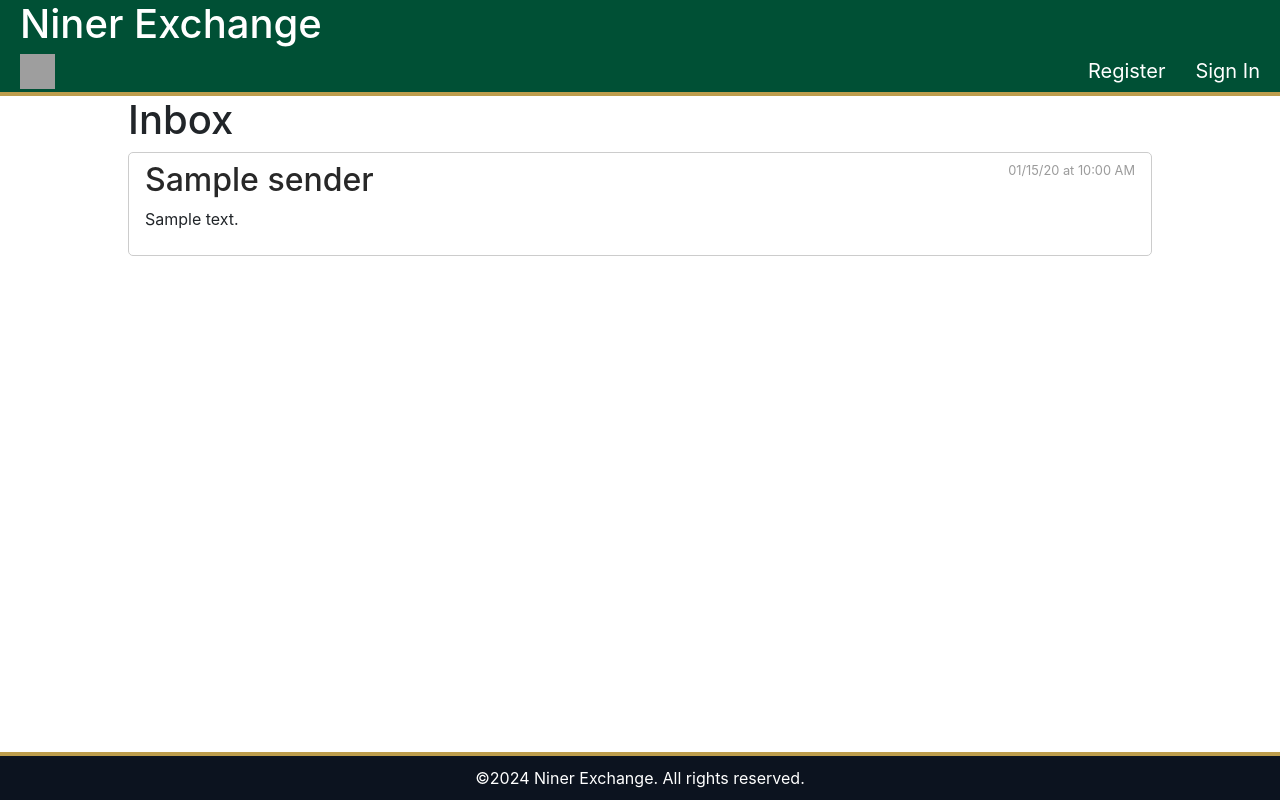
After one commit to SamEads/niner_exchange, a Flask app: template templates/inbox.html in a window 1280 px wide. The commit adds this page. Run offline with Flask 3, Linux system fonts and the light colour scheme; the template is opened without the code that fills it: most values are stand-ins (such as "Sample title", 1, 10 or a date in 2020); parts of the project's set-up code (start-up, migrations or seed data) failed here and were passed over; some libraries are stand-ins or nearby versions; grey boxes are pictures that could not be loaded.

Commit message:
Inbox started

```diff
--- a/routes/__init__.py
+++ b/routes/__init__.py
@@ -2,9 +2,11 @@ from .auth import auth_bp
 from .user import user_bp
 from .listing import listing_bp
 from .messaging import messaging_bp
+from .inbox import inbox_bp
 
 def register_blueprints(app):
     app.register_blueprint(auth_bp)
     app.register_blueprint(user_bp)
     app.register_blueprint(listing_bp)
     app.register_blueprint(messaging_bp)
+    app.register_blueprint(inbox_bp)
--- a/routes/messaging.py
+++ b/routes/messaging.py
@@ -11,6 +11,11 @@ def view_messages(recipient):
     if not sender:
         flash('You need to be logged in to view messages.')
         return redirect(url_for('auth.login'))
+
+    recipient_user = Users.query.filter_by(username=recipient).first()
+    if not recipient_user:
+        flash('Recipient does not exist')
+        return redirect('/inbox')
 
     messages = Messages.query.filter(
         (Messages.sender == sender) & (Messages.recipient == recipient) |
--- /dev/null
+++ b/static/inbox.css
@@ -0,0 +1,42 @@
+.inbox-container {
+    display: flex;
+    flex-direction: column;
+    gap: 1rem;
+}
+
+.conversation-link {
+    text-decoration: none;
+    color: inherit;
+}
+
+.conversation {
+    border: 1px solid #ccc;
+    padding: 0.5rem;
+    padding-left: 1rem;
+    border-radius: 5px;
+    transition: background-color 0.3s;
+    position: relative;
+    overflow: hidden;
+    text-overflow: ellipsis;
+    white-space: nowrap;
+}
+
+.timestamp {
+    position: absolute;
+    right: 1rem;
+    top: 0.5rem;
+    color: #9b9b9b;
+}
+
+.conversation:hover {
+    background-color: #d8d8d8;
+}
+
+h2 {
+    color: rgb(40, 40, 40);
+}
+
+a.conversation-link:hover {
+    text-decoration: none;
+    color: inherit;
+}
--- a/static/main.css
+++ b/static/main.css
@@ -1,6 +1,7 @@
 header {
     grid-area: header;
     background-color: rgb(0, 80, 53);
+    border-bottom: 4px solid rgb(189, 157, 76);
 }
 
 header h1 {
@@ -29,7 +30,8 @@ footer {
     display: flex;
     justify-content: center;
     align-items: center;
-    background-color: rgb(0, 80, 53);
+    background-color: rgb(12, 19, 31);
+    border-top: 4px solid rgb(189, 157, 76);
     color: white;
 }
 
--- a/templates/base.html
+++ b/templates/base.html
@@ -20,9 +20,12 @@
         <div class="topnav">
             <nav>
                 <ul class="nav-links">
-                    <li><a href="/"> <img width="35" height="35" src="https://img.icons8.com/ios/50/home--v1.png" alt="home--v1" /></a></li>
+                    <li><a href="/"> <img width="35" height="35" src="https://img.icons8.com/ios/50/ffffff/home--v1.png" alt="home--v1" /></a></li>
                     {% if session['username'] %}
                     <li class="welcome-message">Welcome, {{ session['username'] }}</li>
+                    <li class="sign-in"><a href="{{ url_for('user.user', username=session['username']) }}">Account</a></li>
+                    <li class="sign-in"><a href="/inbox">Inbox</a></li>
+                    <li class="sign-in"><a href="/">My Listings</a></li>
                     <li class="sign-in"><a href="/logout">Sign Out</a></li>
                     {% else %}
                     <li class="register"><a href="/registration">Register</a></li>
--- /dev/null
+++ b/templates/inbox.html
@@ -0,0 +1,20 @@
+<!-- templates/inbox.html -->
+{% block head %}
+<link rel="stylesheet" href="{{ url_for('static', filename='inbox.css') }}" />
+{% endblock %}
+{% extends "base.html" %}
+{% block title %}Inbox{% endblock %}
+{% block content %}
+<h1>Inbox</h1>
+<div class="inbox-container">
+    {% for message in conversations %}
+    <a href="{{ url_for('messaging.view_messages', recipient=(message.sender if message.sender != session['username'] else message.recipient)) }}" class="conversation-link">
+        <div class="conversation">
+            <h2>{{ message.sender if message.sender != session['username'] else message.recipient }}</h2>
+            <p>{{ message.content }}</p>
+            <small class="timestamp">{{ message.timestamp|format_timestamp }}</small>
+        </div>
+    </a>
+    {% endfor %}
+</div>
+{% endblock %}
```
Also changed, not shown: routes/inbox.py (added, +46 -0 lines), 1 other file.
